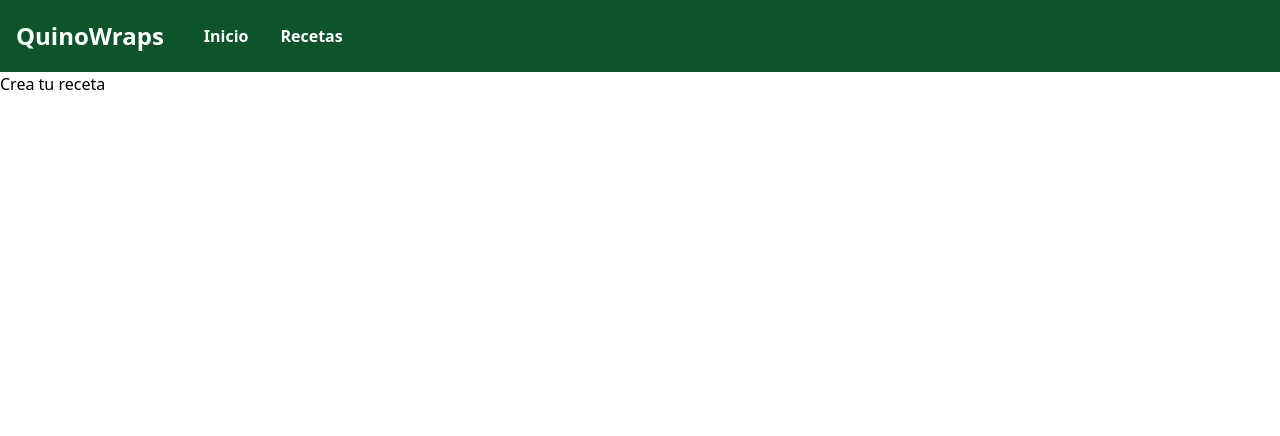
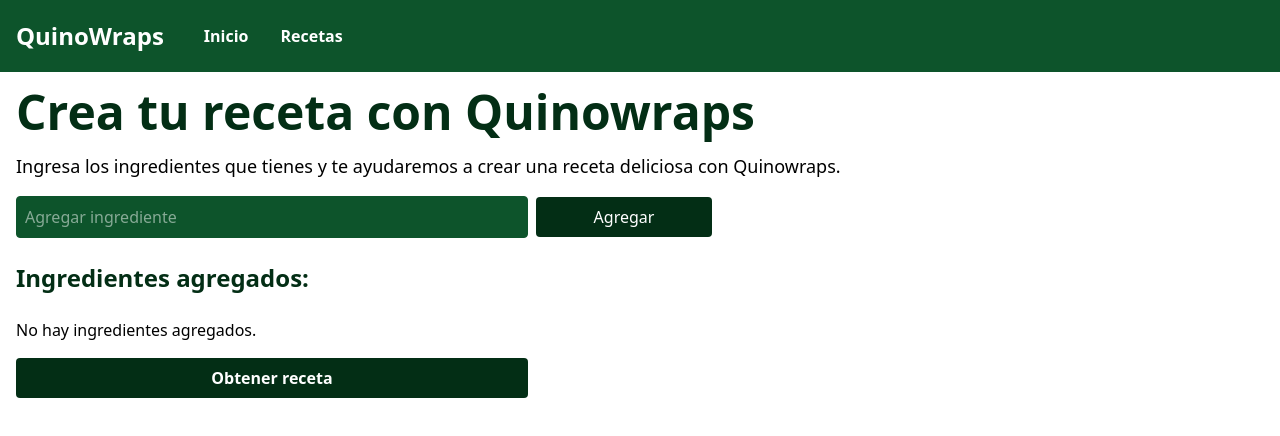
Before and after one commit to JosueRauda7/quinowraps, a React (Vite) app: page /recipes in a window 1280 px wide. Shown: the top 436 px of the page. Built offline with nearby package versions, Linux system fonts and the light colour scheme.

Commit message:
Página de recetas listo

```diff
--- a/index.html
+++ b/index.html
@@ -2,11 +2,11 @@
 <html lang="en">
   <head>
     <meta charset="UTF-8" />
-    <link rel="icon" type="image/svg+xml" href="/vite.svg" />
+    <link rel="icon" type="image/jpeg" href="/quinowraps.jpeg" />
     <meta name="viewport" content="width=device-width, initial-scale=1.0" />
     <title>Quinowraps</title>
   </head>
-  <body>
+  <body class="">
     <div id="root"></div>
     <script type="module" src="/src/main.tsx"></script>
   </body>
--- a/src/components/Menu/Menu.tsx
+++ b/src/components/Menu/Menu.tsx
@@ -7,7 +7,7 @@
 
 function MenuItem({to, children}: PropsItemMenu) {
   return (
-    <li className="p-2 font-semibold text-white hover:bg-green-950 rounded cursor-pointer">
+    <li className="p-2 font-semibold text-white hover:bg-green-950 active:bg-green-950 rounded cursor-pointer">
       <Link to={to}>{children}</Link>
     </li>
   );
--- /dev/null
+++ b/src/components/Spinner/Spinner.css
@@ -0,0 +1,16 @@
+.loader {
+  width: 50px;
+  aspect-ratio: 1;
+  border-radius: 50%;
+  background:
+    radial-gradient(farthest-side, #064e3b 94%, #0000) top/8px 8px no-repeat,
+    conic-gradient(#0000 30%, #064e3b);
+  -webkit-mask: radial-gradient(farthest-side, #0000 calc(100% - 8px), #000 0);
+  animation: l13 1s infinite linear;
+}
+
+@keyframes l13 {
+  100% {
+    transform: rotate(1turn)
+  }
+}
--- /dev/null
+++ b/src/components/Spinner/Spinner.tsx
@@ -0,0 +1,5 @@
+import "./Spinner.css";
+
+export default function Spinner() {
+  return <div className="loader m-5"></div>;
+}
--- a/src/hooks/get-unsplash-images.tsx
+++ /dev/null
@@ -1,22 +0,0 @@
-import axios from "axios";
-import { useEffect, useState } from "react";
-
-export const useGetUnsplashImages = (search: string) => {
-  const unsplashAccessKey = import.meta.env.VITE_UNSPLASH_ACCESS_KEY;
-  const [imagesUrl, setImagesUrl] = useState<string[]>([]);
-
-  useEffect(() => {
-    const fetchImages = async () => {
-      const response = await axios.get(`https://api.unsplash.com/search/photos?query=${search}`, {
-        headers: {
-          Authorization: `Client-ID ${unsplashAccessKey}`,
-        }
-      });
-      setImagesUrl(response.data.results.map((image: any) => image.urls.regular));
-    };
-
-    fetchImages();
-  }, [search, unsplashAccessKey]);
-
-  return imagesUrl;
-}
--- /dev/null
+++ b/src/interfaces/recipe.ts
@@ -0,0 +1,4 @@
+export default interface Recipe {
+  recipeName: string;
+  recipeHtml: string;
+}
--- /dev/null
+++ b/src/views/Recipes/Recipes.css
@@ -0,0 +1,5 @@
+.recipeName {
+  font-weight: bold;
+  font-size: 1.5rem;
+  color: #064e3b;
+}
--- a/src/views/Recipes/Recipes.tsx
+++ b/src/views/Recipes/Recipes.tsx
@@ -1,8 +1,92 @@
+import axios from "axios";
+import { useState } from "react";
+import Spinner from "../../components/Spinner/Spinner";
 
 export default function Recipes() {
+  const [urlImage, setUrlImage] = useState<string>('');
+  const [inputValue, setInputValue] = useState<string>('');
+  const [ingredients, setIngredients] = useState<string[]>([]);
+  const [recipeName, setRecipeName] = useState<string>('');
+  const [recipeContent, setRecipeContent] = useState<string>('');
+  const [loading, setLoading] = useState<boolean>(false);
+
+  const handleAddIngredient = (ingredient: string) => {
+    if (ingredients.includes(ingredient) || ingredient.trim() === ''){
+      setInputValue('');
+      return;
+    }
+    setIngredients([...ingredients, ingredient]);
+    setInputValue('');
+  }
+
+  const handleDeleteIngredient = (ingredient: string) => {
+    setIngredients(ingredients.filter(item => item !== ingredient));
+  }
+
+  const handleGetRecipe = async () => {
+    setRecipeContent('');
+    setLoading(true);
+    if(ingredients.length === 0){
+      setLoading(false);
+      return;
+    };
+    const recipe = await axios.post(`${import.meta.env.VITE_API_URL}/recipes/suggestion`, {
+      ingredients
+    });
+    const unsplashAccessKey = import.meta.env.VITE_UNSPLASH_ACCESS_KEY;
+    const unsplashResponse = await axios.get(`https://api.unsplash.com/search/photos?query=${recipe.data.data.recipeNameInEnglish}`, {
+      headers: {
+        Authorization: `Client-ID ${unsplashAccessKey}`,
+      }
+    });
+    setUrlImage(unsplashResponse.data.results[0]?.urls?.regular);
+    setRecipeName(recipe.data.data.recipeName);
+    setRecipeContent(recipe.data.data.recipeHtml);
+    setLoading(false);
+  }
+
   return (
-    <div>
-      <h1>Crea tu receta</h1>
+    <div className="p-4">
+      <h1 className="font-bold text-5xl text-green-950">Crea tu receta con Quinowraps</h1>
+      <p className="mt-4 text-lg text-black">
+        Ingresa los ingredientes que tienes y te ayudaremos a crear una receta deliciosa con Quinowraps.
+      </p>
+      <div className="mt-4">
+        <input
+          type="text"
+          className="mb-4 w-lg p-2 border border-green-900 rounded bg-green-900 text-white outline-none"
+          placeholder="Agregar ingrediente"
+          value={inputValue}
+          onChange={(e) => setInputValue(e.target.value)}
+        />
+        <button onClick={() => handleAddIngredient(inputValue)} className="bg-green-950 text-white p-2 rounded ml-2 w-44 cursor-pointer outline-none">Agregar</button>
+        <br />
+        <h2 className="font-semibold text-2xl text-green-950 mt-2">Ingredientes agregados:</h2>
+        <br />
+        <div className="flex flex-wrap w-full overflow-auto">
+          {ingredients.map((ingredient, index) => (
+            <span key={index} onClick={() => handleDeleteIngredient(ingredient)} className="inline-block bg-green-200 text-green-900 rounded-full px-3 py-1 text-sm font-semibold mr-2 mb-2 cursor-pointer select-none">
+              {ingredient}
+            </span>
+          ))}
+          {ingredients.length === 0 && (<p className="text-black">No hay ingredientes agregados.</p>)}
+        </div>
+        <button onClick={handleGetRecipe} className="bg-green-950 text-white p-2 rounded cursor-pointer outline-none mt-4 font-bold w-lg">Obtener receta</button>
+        {loading && <Spinner />}
+        {recipeContent.length > 0 && (
+          <>
+            <h2 className="font-bold mt-5 text-3xl text-green-950 mb-2">Receta sugerida: {recipeName}</h2>
+            <div className="w-full mt-4 p-4 rounded bg-green-50">
+              <div className="flex">
+                {urlImage && (
+                  <img src={urlImage} alt="Recipe" className="max-w-md rounded-lg shadow-md mr-4" />
+                )}
+                <div dangerouslySetInnerHTML={{ __html: recipeContent ?? '' }} />
+              </div>
+            </div>
+          </>
+        )}
+      </div>
     </div>
   );
 }
```
Also changed, not shown: public/quinowraps.jpeg (added), 1 other file (tests, documents, lock files or other folders).
